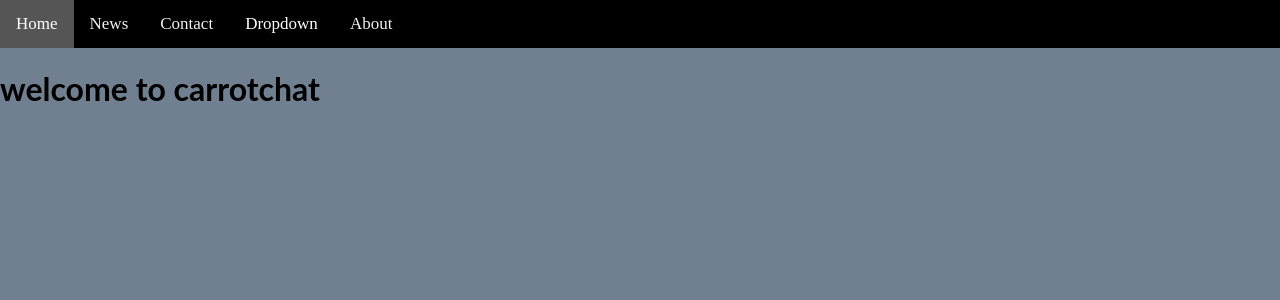
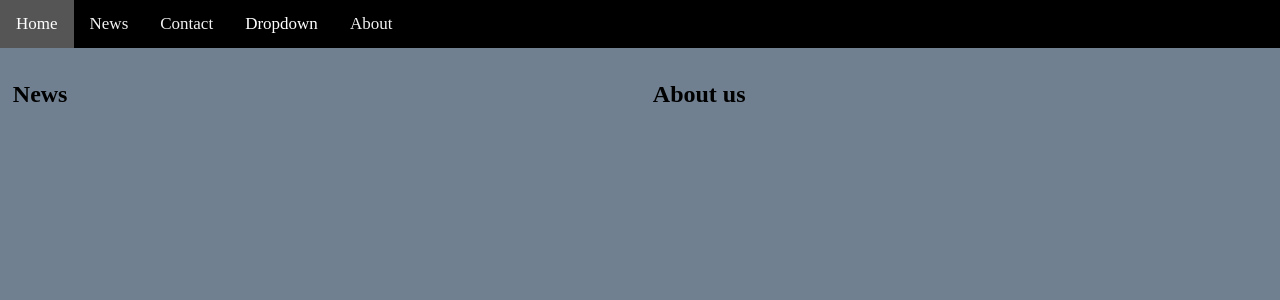
Before and after one commit to CarrotJoe/carrotchat_react, a React (Create React App) app: page / in a window 1280 px wide. Shown: the top 300 px of the page. Built offline with nearby package versions, Linux system fonts and the light colour scheme.

Commit message:
2 files modified

```diff
--- a/index.html
+++ b/index.html
@@ -4,4 +4,11 @@
 
 <div id="root"></div>
 
-<h1>welcome to carrotchat</h1>
+<div class="home-split">
+  <div class="left-split">
+    <h2>News</h2>
+  </div>
+  <div class="right-split">
+    <h2>About us</h2>
+  </div>
+</div>
--- a/style.css
+++ b/style.css
@@ -125,3 +125,21 @@ body {
     text-align: left;
   }
 }
+
+.home-split {
+  column-count: 1, 1;
+  display: grid;
+  grid-template-columns: 1fr 1fr;
+}
+
+.left-split {
+  font: white;
+  display: block;
+  margin: 2%;
+}
+
+.right-split {
+  font: white;
+  display: block;
+  margin: 2%;
+}
```
